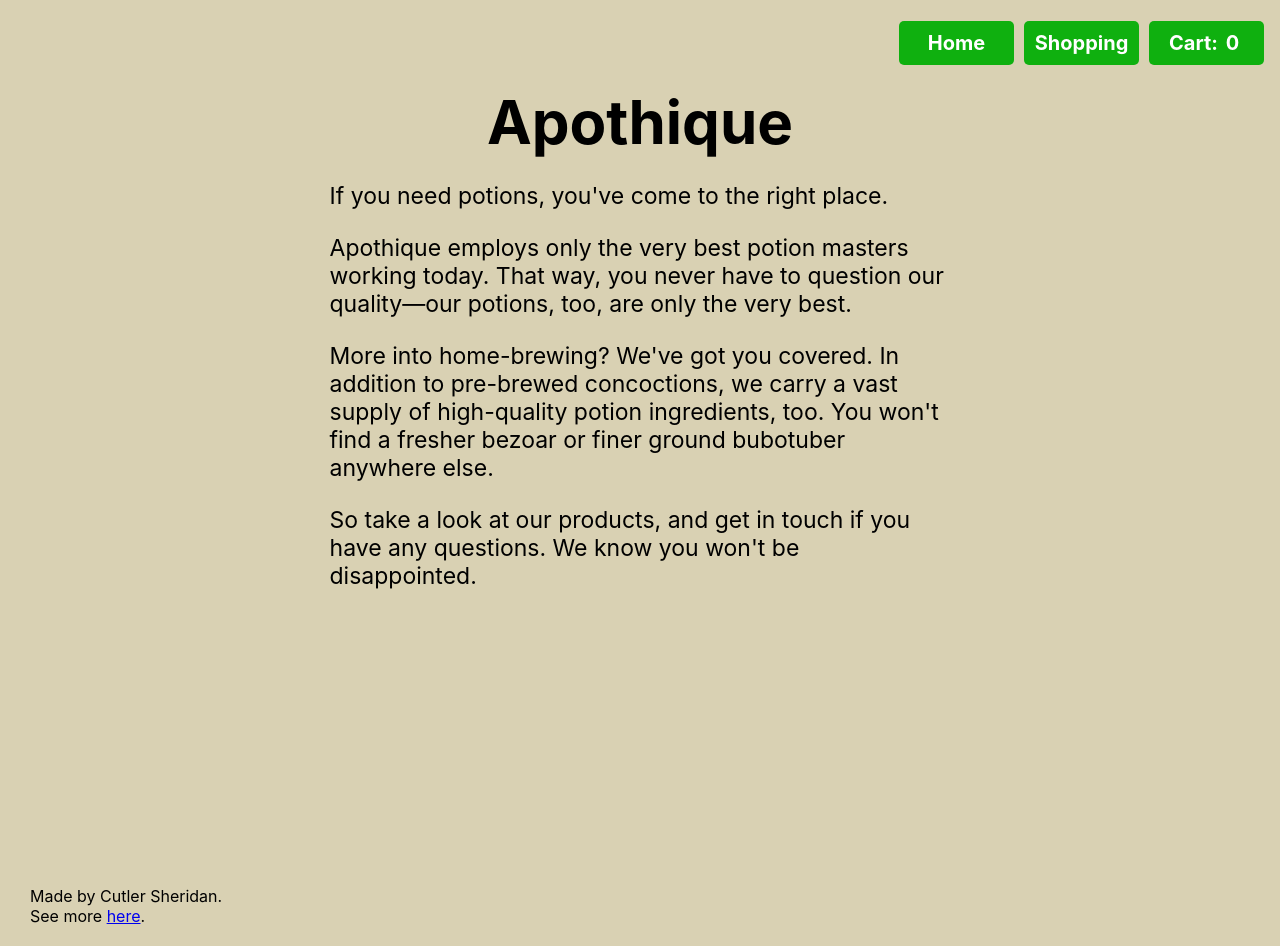
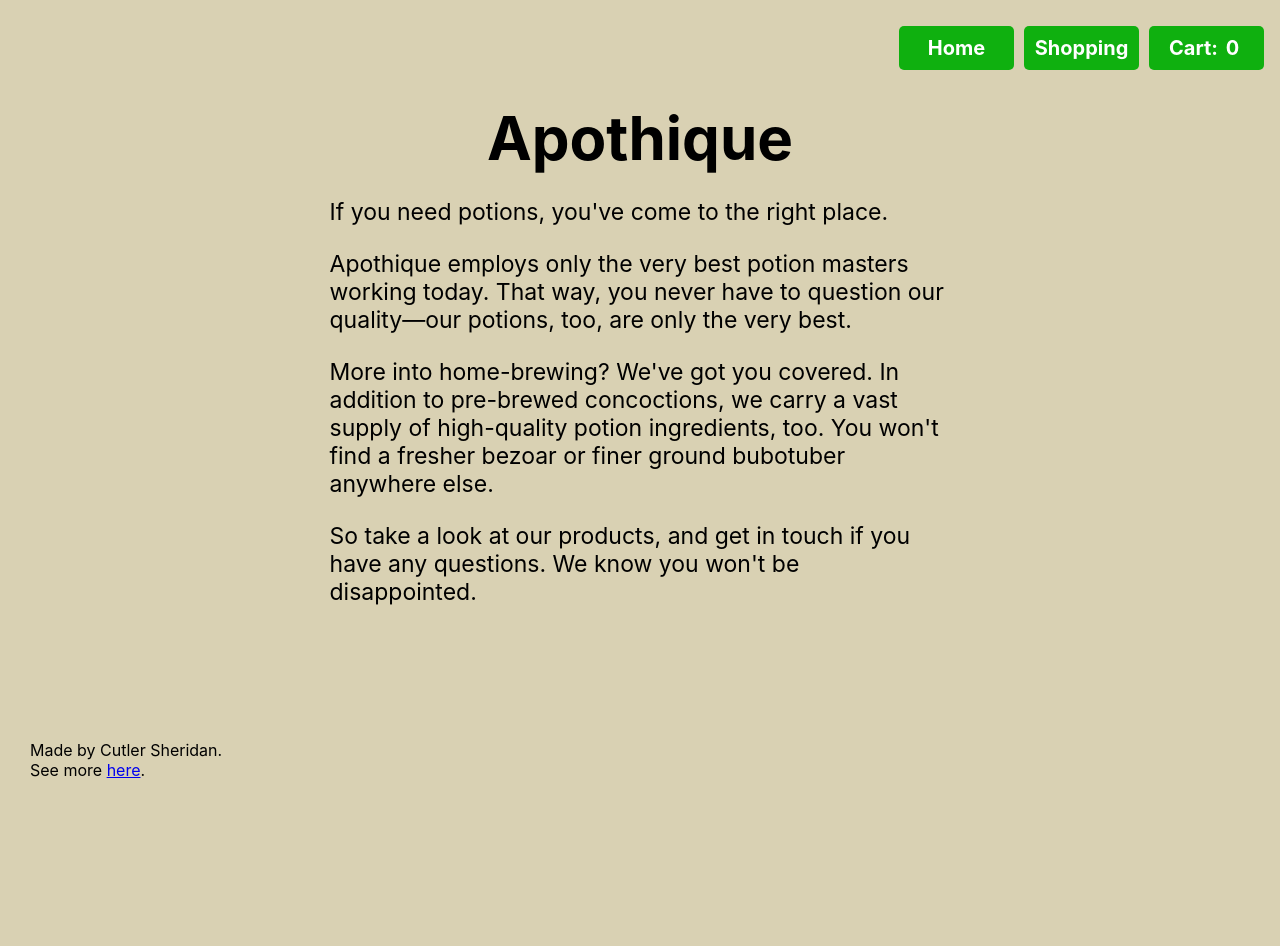
Before and after one commit to CutlerSheridan/shopping-cart, a React (Create React App) app: page / in a window 1280 px wide. After the commit the page ends 800 px from the top, so only its background shows below. Built offline with nearby package versions, Linux system fonts and the light colour scheme.

Commit message:
0.4.9 Restructure CSS so footer always at bottom

```diff
--- a/package.json
+++ b/package.json
@@ -1,6 +1,6 @@
 {
   "name": "shopping-cart",
-  "version": "0.4.8",
+  "version": "0.4.9",
   "private": true,
   "dependencies": {
     "@testing-library/jest-dom": "^5.16.5",
--- a/src/App.css
+++ b/src/App.css
@@ -32,8 +32,10 @@ body {
 }
 
 .app {
-  height: 100vh;
-  background: var(--clr-1-dark);
+  min-height: 100vh;
+  display: flex;
+  flex-direction: column;
+  justify-content: space-between;
 }
 .app-button {
   padding: 1rem 2rem;
--- a/src/App.js
+++ b/src/App.js
@@ -9,9 +9,11 @@ const App = () => {
   return (
     <CartProvider>
       <div className="app">
-        <Navbar />
-        {/* <div>This is App</div> */}
-        <Outlet />
+        <div className="app-headerContentGroup">
+          <Navbar />
+          {/* <div>This is App</div> */}
+          <Outlet />
+        </div>
         <Footer />
       </div>
     </CartProvider>
--- a/src/components/Cart/Cart.css
+++ b/src/components/Cart/Cart.css
@@ -4,7 +4,7 @@
   background: var(--clr-1-dark);
 }
 .cart-innerContainer {
-  margin: 2.4rem auto;
+  margin: 0 auto;
   padding: 2.4rem 3rem;
   max-width: 75rem;
   border-radius: 0.5rem;
--- a/src/components/Home/Home.css
+++ b/src/components/Home/Home.css
@@ -1,5 +1,5 @@
 .home-container {
-  height: 100%;
+  padding: 0 1.6rem;
   background: var(--clr-1-dark);
 }
 .home-container > h1 {
--- a/src/components/Navbar/Navbar.css
+++ b/src/components/Navbar/Navbar.css
@@ -1,5 +1,5 @@
 nav {
-  padding: 0.5rem 1.6rem;
+  padding: 1rem 1.6rem 1.6rem 1.6rem;
   display: flex;
   justify-content: center;
   gap: 1rem;
--- a/src/components/Shopping/Shopping.css
+++ b/src/components/Shopping/Shopping.css
@@ -1,11 +1,9 @@
 .shopping-outerContainer {
   padding: 0 1rem;
-  padding-bottom: 2rem;
-  min-height: 100%;
   background: var(--clr-1-dark);
 }
 .shopping-outerContainer > h1 {
-  margin: 0.4rem 0 2rem 2rem;
+  margin: 0 0 2rem 2rem;
   font-size: 5.3rem;
 }
 @media only screen and (min-width: 600px) {
--- a/src/components/footer/footer.css
+++ b/src/components/footer/footer.css
@@ -1,5 +1,6 @@
 footer {
   margin: 0 3rem;
+  padding-top: 3rem;
   padding-bottom: 2rem;
   font-size: 1.6rem;
 }
```
Also changed, not shown: public/index.html (+0 -10 lines), 1 other file (tests, documents, lock files or other folders).
